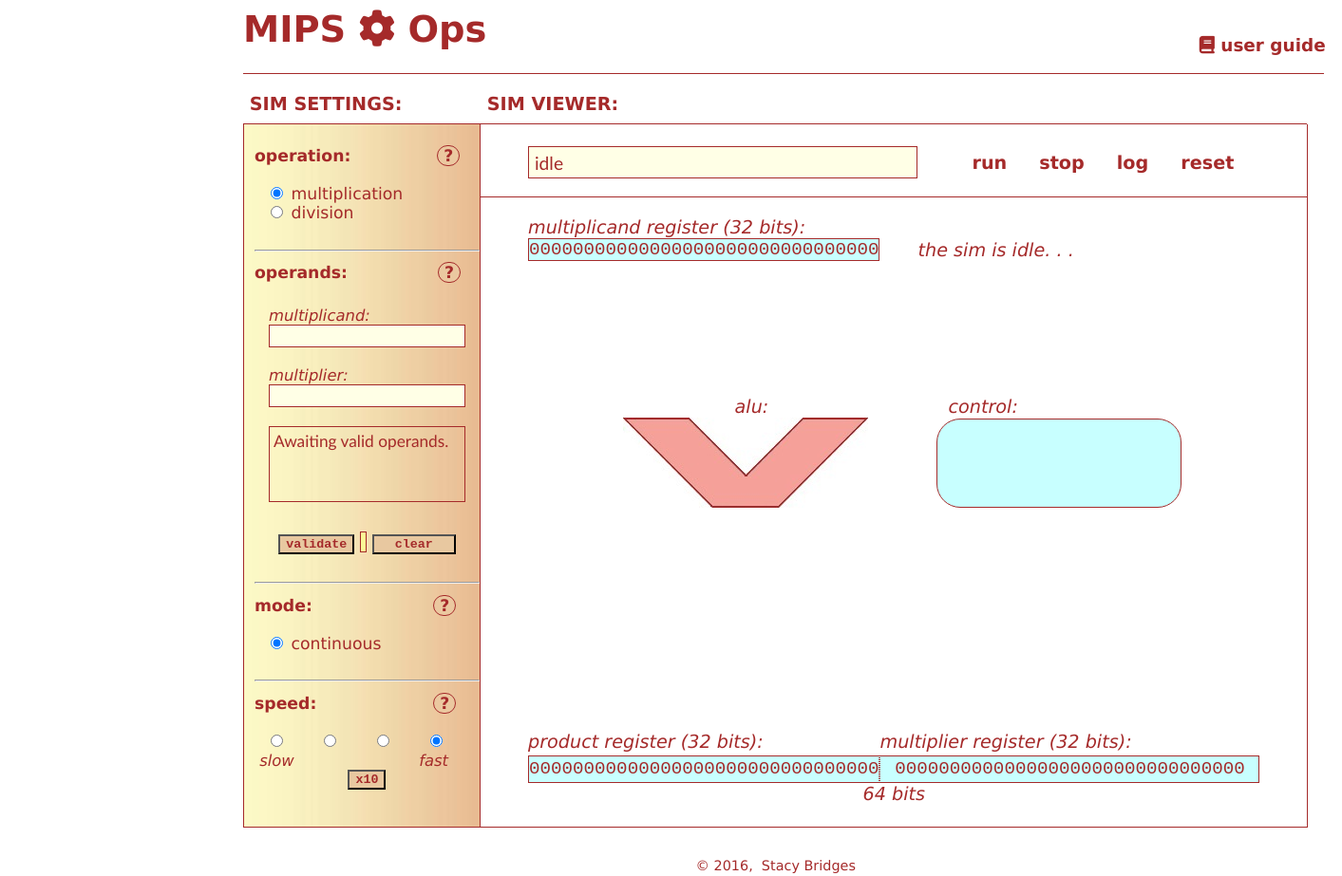
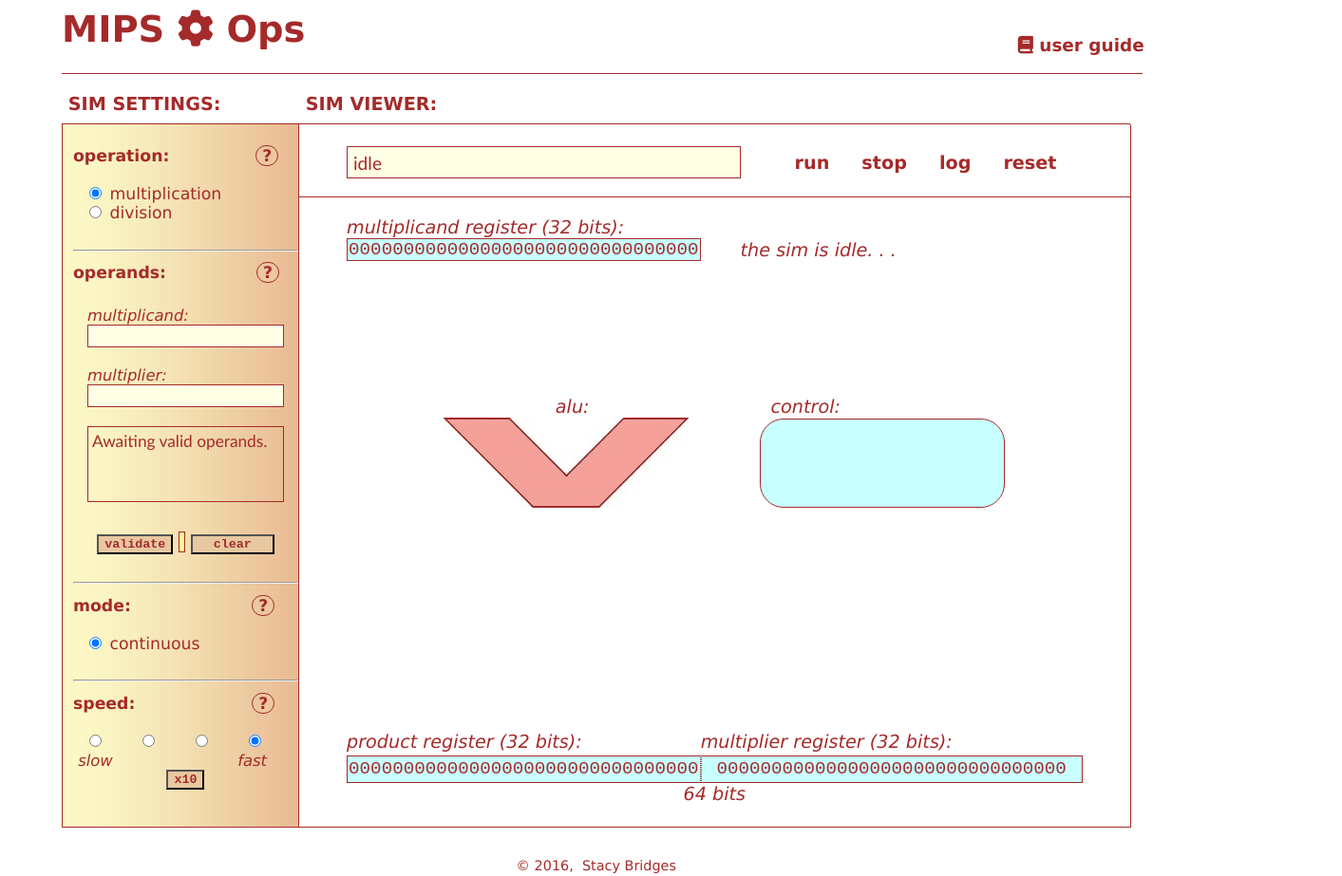
Before and after one commit to stcybrdgs/MIPS_Simulator, a plain HTML site: page index.html in a window 1280 px wide. Shown: the whole page at 95% size, 1413 px wide, since content can reach past the window. Drawn offline with Linux system fonts and the light colour scheme.

Commit message:
added main-wrapper & content-wrapper

```diff
--- a/css/styles.css
+++ b/css/styles.css
@@ -2,10 +2,15 @@
 * styles.css
 */
 body{
-  margin-left:20%;
   font-family: Verdana, Arial, sans-serif;
   font-size:1.2em;
   color:brown;
+}
+#main-wrapper{
+  margin: 0 auto;
+  width: 1150px;
+}
+#content-wrapper{
 }
 header{
   font-size:2em;
@@ -46,11 +51,12 @@ header{
   padding:0px 0px 0px 6px;
   font-family:"Calibri", "Arial", sans-serif;
 }
+#main-div{
+}
 #mainTable{
   font-size:1em;
 }
 #mainTable td{
-  //border:1px solid gray;  // toggle table border
 }
 #navMenu{
   position:relative;
--- a/index.html
+++ b/index.html
@@ -8,7 +8,7 @@
     <title>MIPS Operations</title>
 
     <!-- meta data -->
-        <meta name="keywords" content="html, css, javascript, mips, mips ops, mipsops, simulator, interface, multiplication, division, algorithm">
+    <meta name="keywords" content="html, css, javascript, mips, mips ops, mipsops, simulator, interface, multiplication, division, algorithm">
     <meta name="description" content="A MIPS simulator meant to demonstrate how the MIPS architecture handles multiplication and division operations.">
     <meta property="og:title" content="MIPS Operations" />
     <meta property="og:description" content="A MIPS simulator meant to demonstrate how the MIPS architecture handles multiplication and division operations." />
@@ -19,8 +19,8 @@
     <link href="font-awesome-4.5.0/css/font-awesome.min.css" rel="stylesheet">
 
     <!-- FAVICON -->
-    <link rel="icon" href="img/favicon.ico" type="image/x-icon">
-    <link rel="shortcut icon" href="img/favicon.ico" type="image/x-icon">
+    <link rel="icon" href="favicon.ico" type="image/x-icon">
+    <link rel="shortcut icon" href="favicon.ico" type="image/x-icon">
 
     <!-- Javascript Functions -->
     <script language="JavaScript1.2" type="text/javascript">
@@ -1058,6 +1058,8 @@
 </head>
 
 <body onload="init();">
+<div id="main-wrapper">
+<div id="content-wrapper">
     <header>
         MIPS
         <i class="fa fa-cog"></i>
@@ -1559,5 +1561,7 @@
         </table>
     </div>
     <!-- end log (floating layer) -->
+</div><!-- end content-wrapper -->
+</div><!-- end main-wrapper -->
 </body>
 </html>
```
